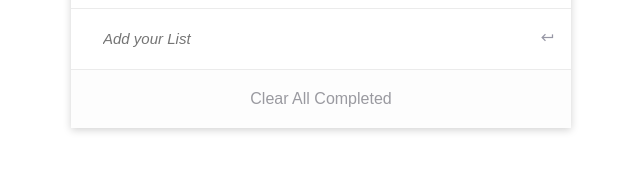
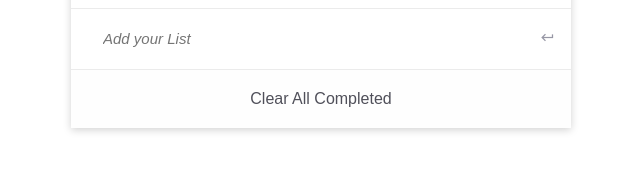
Before and after one commit to mwenyoa/To-Do-List, a website built with webpack: page src/index.html in a window 1280 px wide. Shown: the part 358-528 px from the top of the page, 319-959 px from the left. Built offline with nearby package versions, Linux system fonts and the light colour scheme.

Commit message:
Update style.css

```diff
--- a/src/style.css
+++ b/src/style.css
@@ -143,8 +143,8 @@ form button {
   text-align: center;
   padding: 20px 6px;
   justify-content: center;
-  background-color: #fdfdfd;
-  color: #9a9aa0;
+  background-color: #fdfdfd6e;
+  color: #50505a;
   font-size: 16px;
 }
 
```
